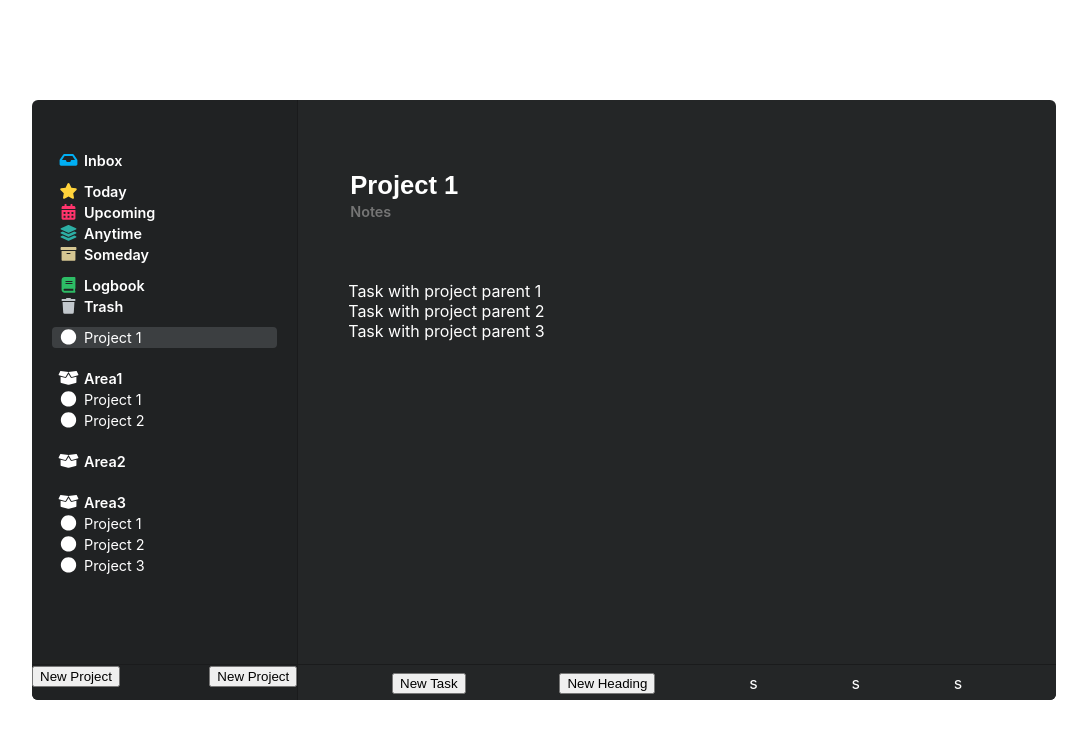
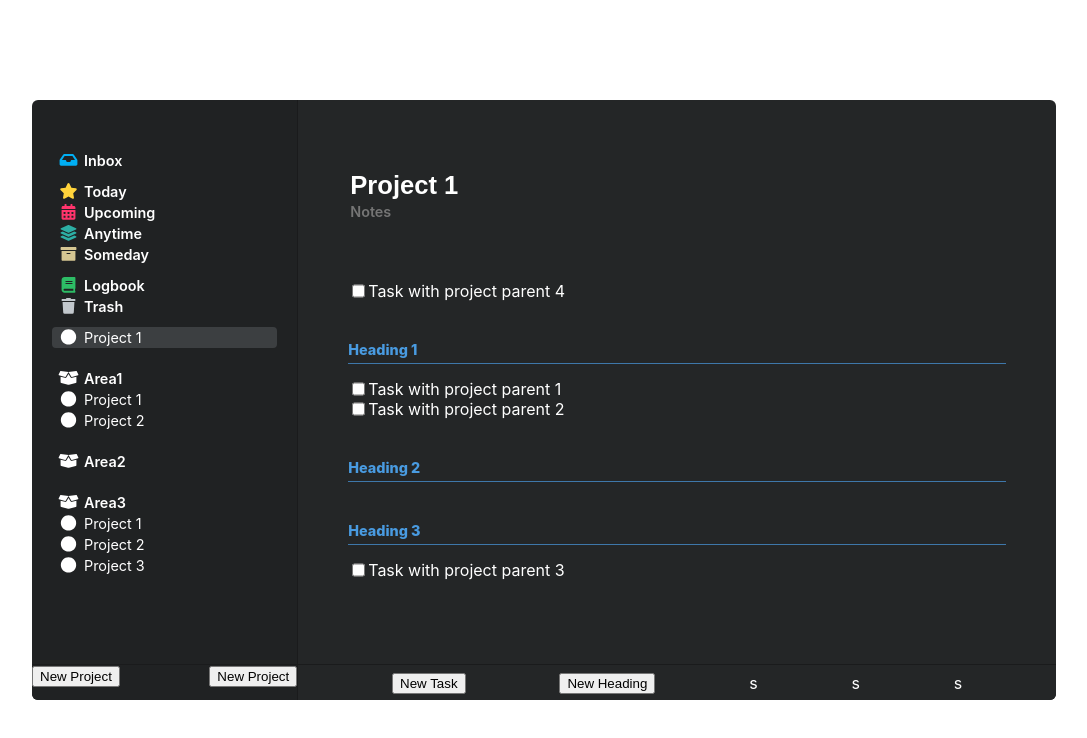
Before and after one commit to Aleksasgrodis/things-clone, a React (Create React App) app: page /project/123323 in a window 1280 px wide. Shown: the top 738 px of the page, without its empty margins (96-1183 px from the left). Built offline with nearby package versions, Linux system fonts and the light colour scheme.

Commit message:
Project headings are now displayed differently. Tasks are being sorted and mapped over depending on whether they are a child of heading.

```diff
--- a/src/components/ProjectView.jsx
+++ b/src/components/ProjectView.jsx
@@ -28,7 +28,15 @@ function ProjectView(props) {
   const { title, headings, tags, notes } = useSelector(state =>
     selectProjectWithId(state, projectID),
   );
-  console.log(notes);
+  // tasks with no headings
+  const standaloneTasks = [...projectTasks].filter(t => !t.heading);
+  console.log(standaloneTasks);
+  // headings + headings with tasks
+  const headingsWithTasks = [...headings].map(heading => ({
+    ...heading,
+    tasks: projectTasks.filter(task => task.heading === heading.id),
+  }));
+  console.log(headingsWithTasks);
   return (
     <div className="content">
       <div className="project">
@@ -53,10 +61,33 @@ function ProjectView(props) {
           />
         </header>
         <span>{tags}</span>
-        {headings.length ?  headings.map(a => <p>{a.title}</p>) : null}
-        {projectTasks.map(({ title, id }) => (
-          <p key={id}>{title}</p>
-        ))}
+        <div className="tasks">
+          {standaloneTasks.map(({ title, id }) => (
+            <div className="task">
+              <input type="checkbox" name="" id="" />
+              <p key={id}>{title}</p>
+            </div>
+          ))}
+        </div>
+        {headingsWithTasks.length
+          ? headingsWithTasks.map(a => (
+              <>
+                <div className="heading">
+                  <p>{a.title}</p>
+                </div>
+                {a.tasks.length
+                  ? a.tasks.map(t => (
+                      <div className="tasks">
+                        <div className="task">
+                          <input type="checkbox" name="" id="" />
+                          <p key={t.id}>{t.title}</p>
+                        </div>
+                      </div>
+                    ))
+                  : null}
+              </>
+            ))
+          : null}
       </div>
       <div className="actionables">
         <NewTask parent={projectID} heading={selectedHeading} />
--- a/src/index.scss
+++ b/src/index.scss
@@ -231,6 +231,23 @@ code {
           &::-webkit-scrollbar {
             width: 0 !important;
           }
+          .tasks {
+            display: flex;
+            flex-direction: column;
+            .task {
+              display: flex;
+            }
+          }
+          .heading {
+            color: rgb(73, 155, 225);
+            width: 100%;
+            font-size: 0.9em;
+            padding-bottom: 5px;
+            margin-bottom: 15px;
+            margin-top: 40px;
+            font-weight: 800;
+            border-bottom: 1px solid rgba(73, 155, 225, 0.7);
+          }
           header {
             margin-top: 40px;
             .input-title {
--- a/src/redux/actions.js
+++ b/src/redux/actions.js
@@ -44,3 +44,10 @@ export const addHeading = ({ id, parent, title }) => ({
   parent,
   title
 });
+
+export const editHeading = ({ id, parent, title }) => ({
+  type: types.EDIT_HEADING,
+  id,
+  parent,
+  title
+});
--- a/src/redux/reducers/projects.js
+++ b/src/redux/reducers/projects.js
@@ -1,7 +1,15 @@
 import * as Types from '../actionTypes';
 
 const initialState = [
-  { id: '123323', title: 'Project 1', headings: [] },
+  {
+    id: '123323',
+    title: 'Project 1',
+    headings: [
+      { title: 'Heading 1', id: 'xyz' },
+      { title: 'Heading 2', id: 'xyx' },
+      { title: 'Heading 3', id: 'xyy' },
+    ],
+  },
   {
     id: '123325',
     title: 'Project 1',
--- a/src/redux/reducers/tasks.js
+++ b/src/redux/reducers/tasks.js
@@ -2,9 +2,10 @@ import * as Types from '../actionTypes';
 
 const initialState = [
   { id: '123', title: 'I am the first todo!' },
-  { id: '12312323', title: 'Task with project parent 1', parent: '123323' },
-  { id: '123123', title: 'Task with project parent 2', parent: '123323' },
-  { id: '12323', title: 'Task with project parent 3', parent: '123323' },
+  { id: '12312323', title: 'Task with project parent 1', parent: '123323', heading: "xyz" },
+  { id: '123123', title: 'Task with project parent 2', parent: '123323', heading: "xyz" },
+  { id: '12323', title: 'Task with project parent 3', parent: '123323', heading: "xyy" },
+  { id: '1231233153', title: 'Task with project parent 4', parent: '123323'},
   { id: '123323', title: 'Task with area parent 1', parent: '12233323' },
   { id: '1235623', title: 'Task with area parent 2', parent: '12233323' },
   { id: '12323534', title: 'Task with area parent 3', parent: '12233323' },
```
